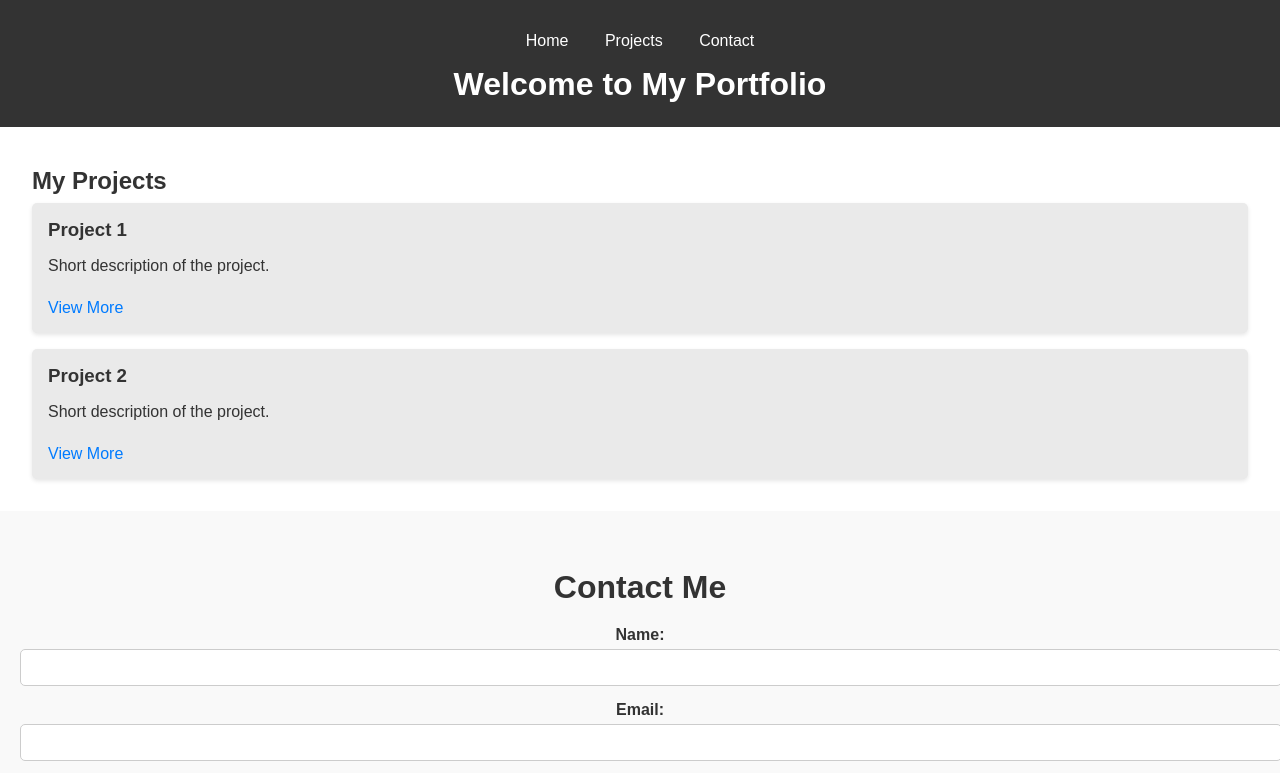
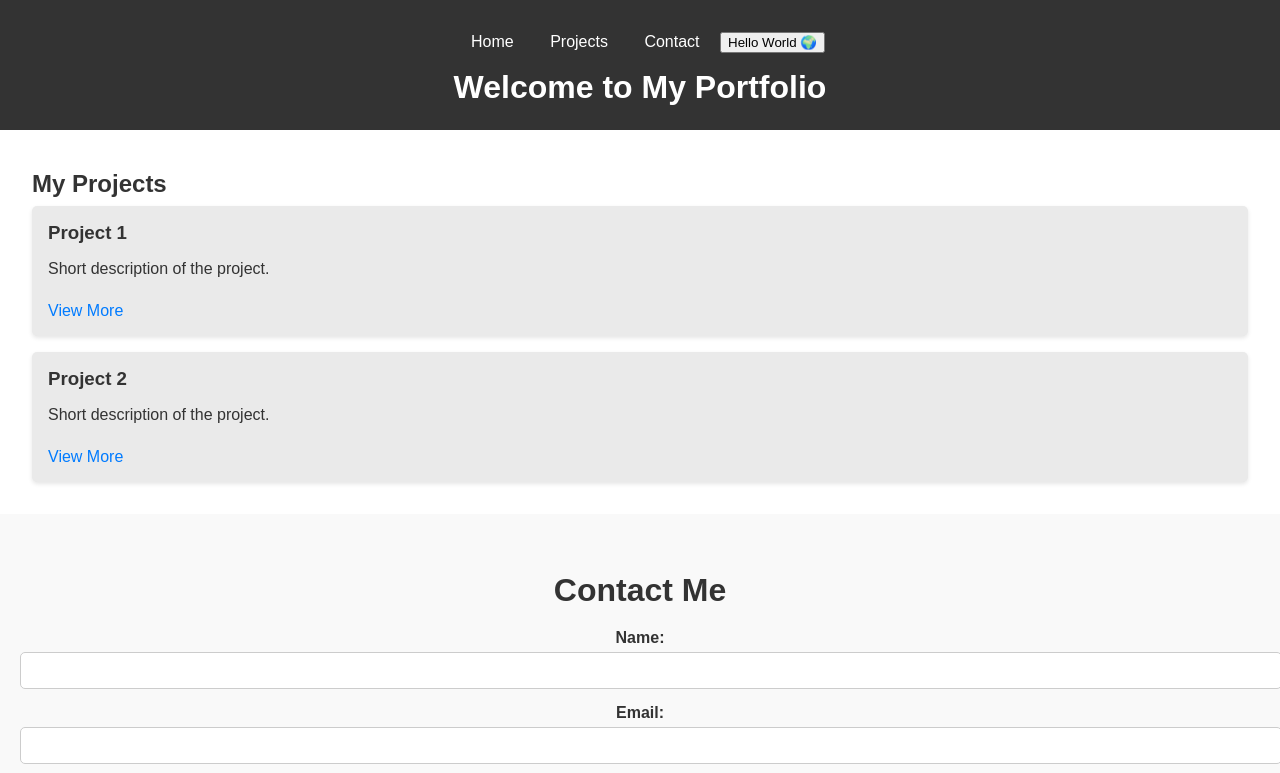
Before and after one commit to Sumonta056/project-build-pro, a plain HTML site: page index.html in a window 1280 px wide. Shown: the top 773 px of the page. Drawn offline with Linux system fonts and the light colour scheme.

Commit message:
add:button

```diff
--- a/index.html
+++ b/index.html
@@ -3,7 +3,7 @@
   <head>
     <meta charset="UTF-8" />
     <meta name="viewport" content="width=device-width, initial-scale=1.0" />
-    <title>My Portfolio Dev</title>
+    <title>My Portfolio - 2</title>
     <link rel="stylesheet" href="styles.css" />
   </head>
   <body>
@@ -13,6 +13,10 @@
           <li><a href="#home">Home</a></li>
           <li><a href="#projects">Projects</a></li>
           <li><a href="#contact">Contact</a></li>
+          <button>
+            Hello World
+            <span class="icon">🌍</span>
+          </button>
         </ul>
       </nav>
       <h1>Welcome to My Portfolio</h1>
```
